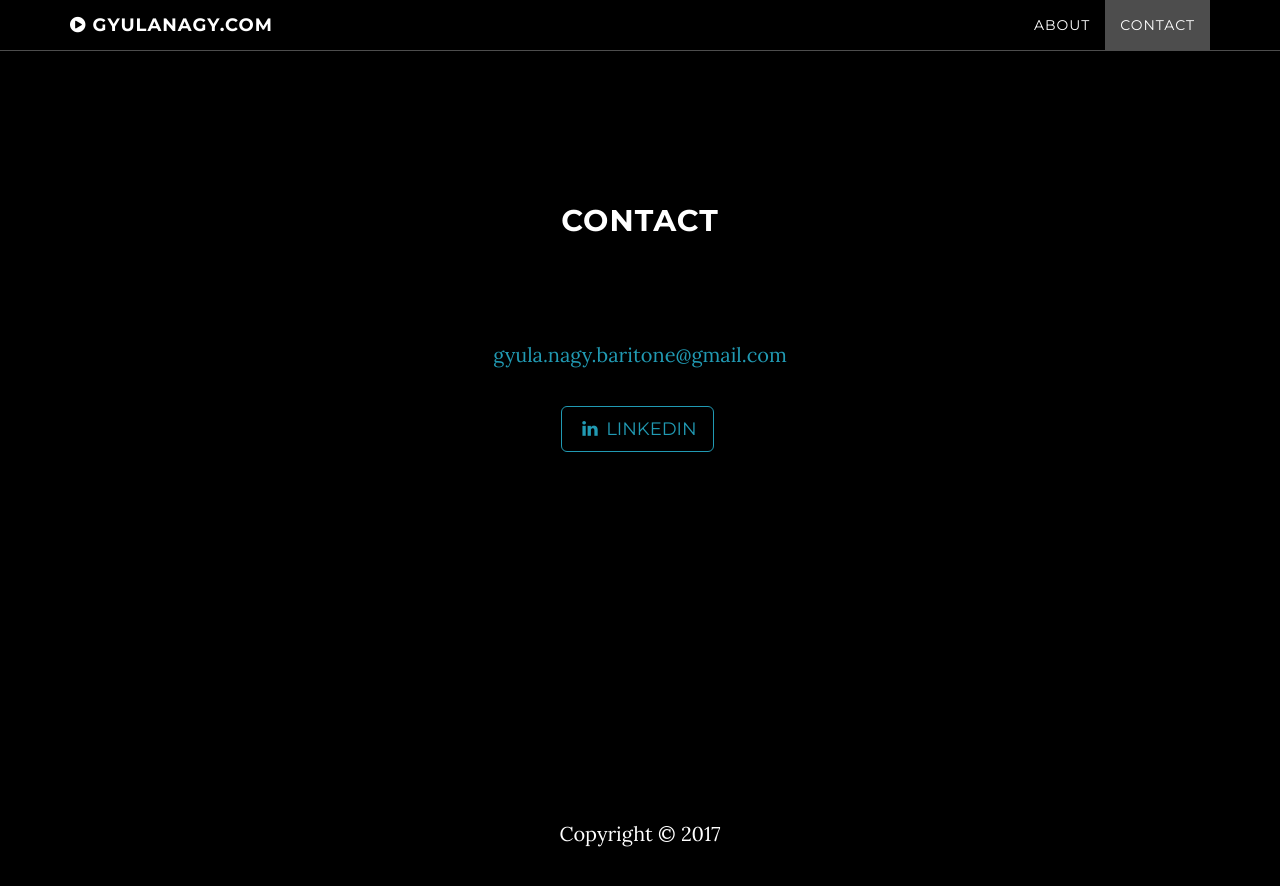
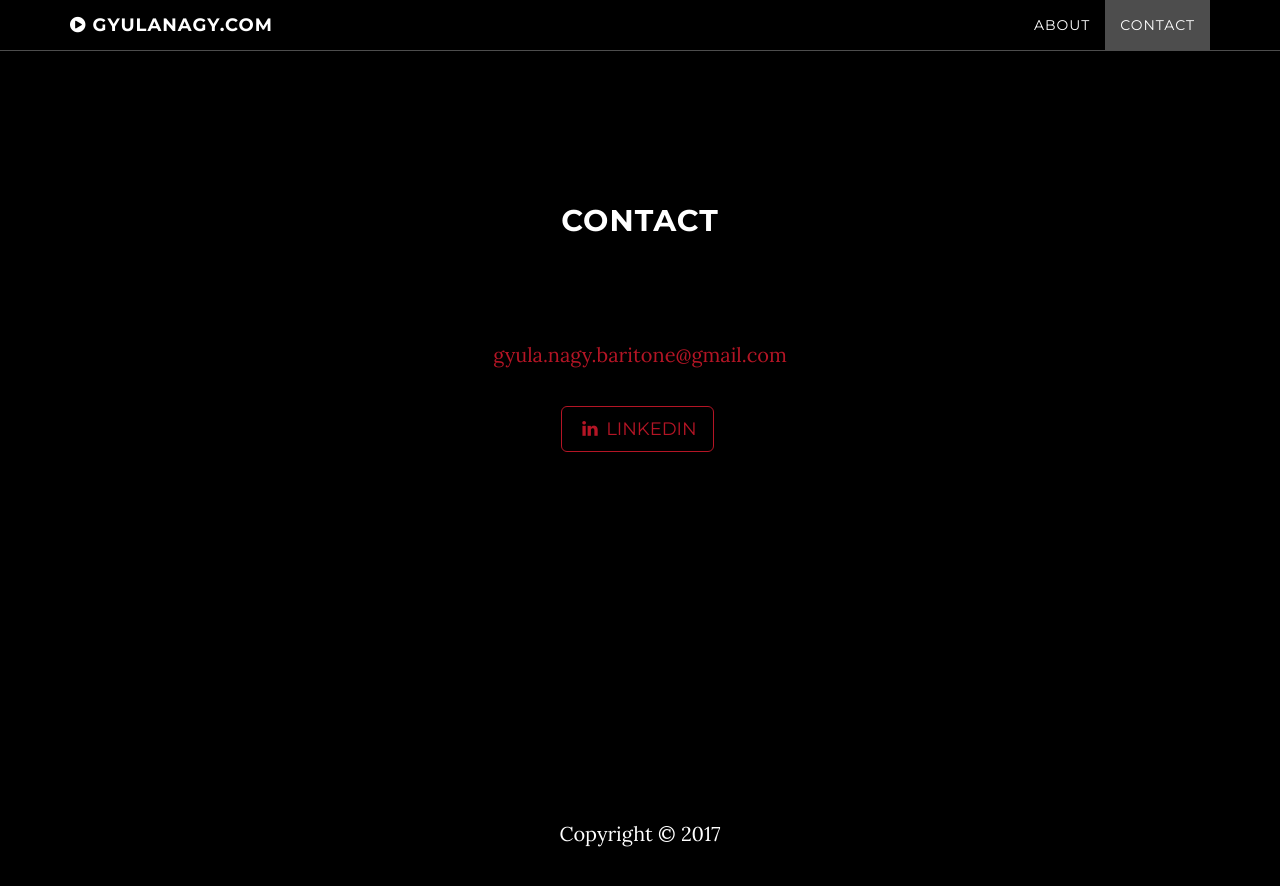
Before and after one commit to tamaslang/gyulanagy.com, a Jekyll site: the page built from index.html, in a window 1280 px wide and 900 px high, scrolled down 2107 px. Shown: the top 886 px of the window. Built offline with Jekyll 4.4.1, drawn with Linux system fonts in a browser that asks for light colours.

Commit message:
favicon and colour adjustments

```diff
--- a/_config.yml
+++ b/_config.yml
@@ -7,7 +7,7 @@
 # Color settings (hex-codes without the leading hash-tag)
 color:
   primary-dark: '#000000'
-  links: '#219ab3'
+  links: '#B41525'
 
 # Footer settings
 footer:
--- a/_includes/css/grayscale.css
+++ b/_includes/css/grayscale.css
@@ -54,7 +54,7 @@
 a:hover,
 a:focus {
     text-decoration: none;
-    color: #11505d;
+    color: #DF0000;
 }
 
 .light {
--- a/_includes/head.html
+++ b/_includes/head.html
@@ -5,6 +5,9 @@
     <meta name="viewport" content="width=device-width">
     <meta name="description" content="{{ site.description }}">
     <link rel="canonical" href="{{ page.url | replace:'index.html','' | prepend: site.baseurl | prepend: site.url }}">
+
+    <!-- Adding favicon for page -->
+    <link rel="icon" href="{{ "/img/favicon.ico" | prepend: site.baseurl }}" type="image/x-icon">
 
     <!-- Custom CSS & Bootstrap Core CSS - Uses Bootswatch Flatly Theme: http://bootswatch.com/flatly/ -->
     <link rel="stylesheet" href="{{ "/style.css" | prepend: site.baseurl }}">
```
Also changed, not shown: img/favicon.ico (added).
